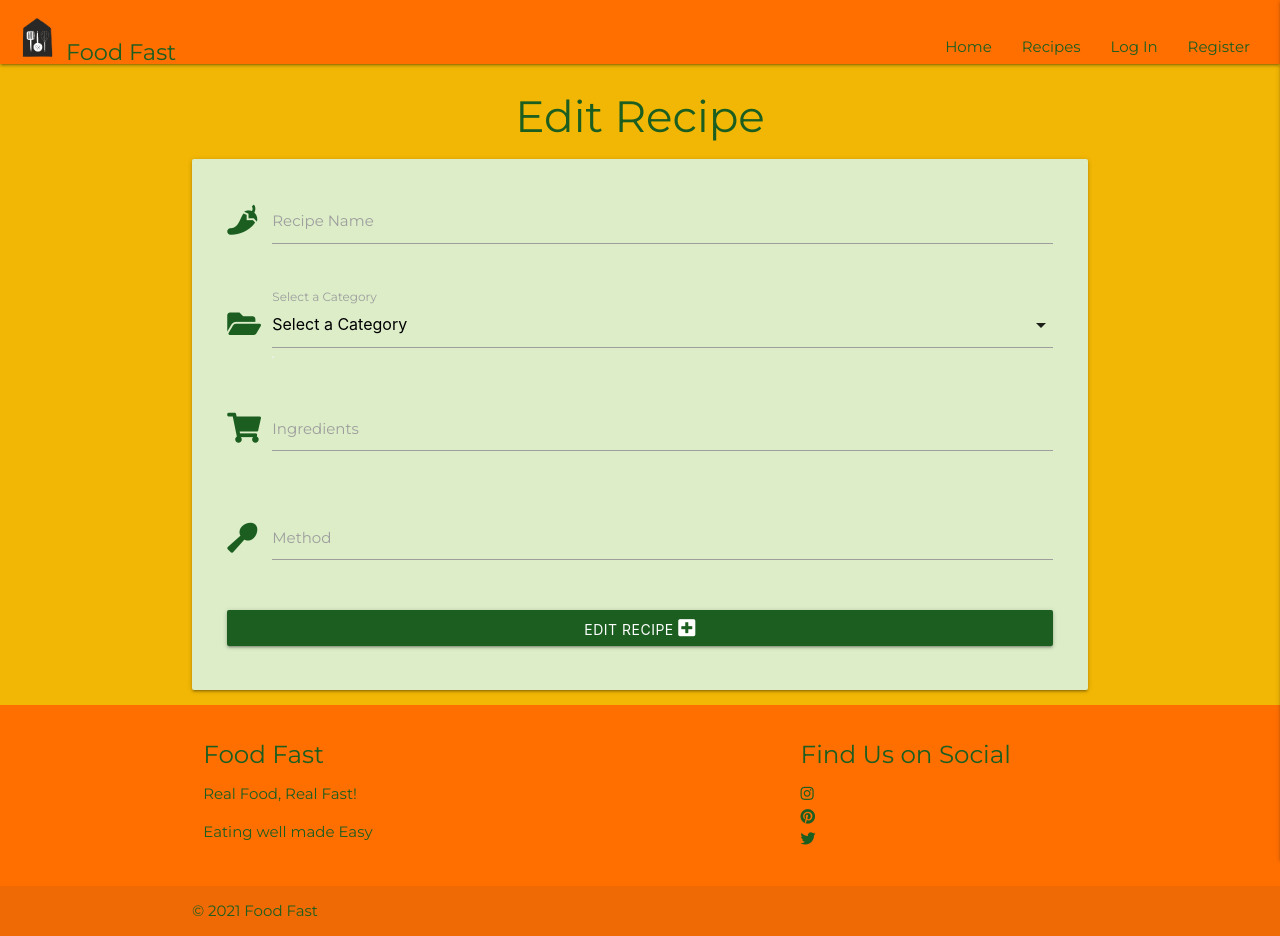
After one commit to Code-Institute-Submissions/LAMcGuinness-MS3, a Flask app: template templates/edit_recipe.html in a window 1280 px wide. The commit adds this page. Run offline with Flask 2, Linux system fonts and the light colour scheme; the template is opened without the code that fills it, so the values that code supplies are empty; some libraries are stand-ins or nearby versions.

Commit message:
wired up the task edit btn

```diff
--- a/app.py
+++ b/app.py
@@ -122,6 +122,15 @@ def add_recipe():
     return render_template("add_recipe.html", categories=categories)
 
 
+@app.route("/edit_recipe/<recipe_id>", methods=["GET", "POST"])
+def edit_recipe(recipe_id):
+    recipe = mongo.db.recipies.find_one({"_id": ObjectId(recipe_id)})
+
+    categories = mongo.db.categories.find().sort("category_name", 1)
+    return render_template(
+        "edit_recipe.html", recipe=recipe, categories=categories)
+
+
 if __name__ == "__main__":
     app.run(host=os.environ.get("IP"),
             port=int(os.environ.get("PORT")),
--- /dev/null
+++ b/templates/edit_recipe.html
@@ -0,0 +1,59 @@
+{% extends "base.html" %}
+{% block content %}
+    <h3 class ="green-text text-darken-4 center-align">Edit Recipe</h3>
+
+    <div class="row card-panel light-green lighten-4">
+        <form class="col s12" method="POST" action="{{ url_for('edit_recipe', recipe_id=recipe._id) }}">
+            <!-- recipe name -->
+            <div class="row">
+                <div class="input-field col s12">
+                    <i class="fas fa-pepper-hot prefix green-text text-darken-4"></i>
+                    <input id="recipe_name" name="recipe_name" minlenght="4" maxlenght="50"
+                    type="text" class="validate" required>
+                    <label for="recipe_name">Recipe Name</label>
+                </div>
+            </div>
+            <!-- select type of meal -->
+            <div class="row">
+                <div class="input-field col s12">
+                    <i class="fas fa-folder-open prefix green-text text-darken-4"></i>
+                        <select id ="category_name" name="category_name" class="validate" required>
+                          <option value="" disabled selected>Select a Category</option>
+                          {% for category in categories %}
+                          <option value="{{ category.category_name }}">{{ category.category_name }}</option>
+                          {% endfor%}
+                        </select>
+                        <label for="category_name">Select a Category</label>
+                </div>
+            </div>
+            <!-- ingredients -->
+            <div class="row">
+                <div class="input-field col s12">
+                    <i class="fas fa-shopping-cart prefix green-text text-darken-4"></i>
+                    <textarea id="recipe_ingredients" name="recipe_ingredients" minlenght="4"
+                    maxlenght="200" class="materialize-textarea validate" required></textarea>
+                    <label for="recipe_ingredients">Ingredients</label>
+                </div>
+            </div>
+            <!-- method instructions -->
+            <div class="row">
+                <div class="input-field col s12">
+                    <i class="fas fa-utensil-spoon prefix green-text text-darken-4"></i>
+                    <textarea id="recipe_method" name="recipe_method" minlenght="4"
+                    maxlenght="200" class="materialize-textarea validate" required></textarea>
+                    <label for="recipe_method">Method</label>
+                </div>
+            </div>
+            <!-- submit btn -->
+            <div class="row">
+                <div class="col s12 center-align">
+                    <button type="submit" class="col s12 btn green darken-4 text-shadow">
+                        Edit Recipe
+                        <i class="fas fa-plus-square"></i>
+                    </button>
+                </div>
+            </div>
+        </form>
+      </div>
+
+{% endblock %}
--- a/templates/recipe.html
+++ b/templates/recipe.html
@@ -12,7 +12,7 @@
                     <strong>{{ recipies.recipe_name }}</strong> : {{ recipies.category_name}}
                 </div>
                 <div class="col s3">
-                    <a href=""  class="btn-small recipe-btn amber darken-4"><i class="fas fa-pen"></i>Edit</a>
+                    <a href="{{ url_for('edit_recipe', recipe_id=recipies._id)}}"  class="btn-small recipe-btn amber darken-4"><i class="fas fa-pen"></i>Edit</a>
                     <a href="" class="btn-small recipe-btn amber darken-4"><i class="fas fa-trash-alt"></i>Delete</a>
                 </div>
 
```
